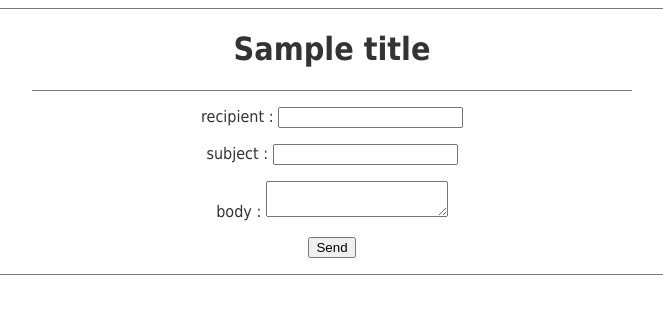
After one commit to nikitabelonogov/sender, a Flask app: template app/templates/email.html in a window 1280 px wide. The commit adds this page. Shown: the top 314 px of the page, without its empty margins (308-971 px from the left). Run offline with Flask 2, Linux system fonts and the light colour scheme; the template is opened without the code that fills it: most values are stand-ins (such as "Sample title", 1, 10 or a date in 2020); form fields are guessed from the names that the template uses; some libraries are stand-ins or nearby versions.

Commit message:
v2.0 emailsender

```diff
--- a/app/forms.py
+++ b/app/forms.py
@@ -29,3 +29,11 @@ class SignInForm(Form):
 
 class SendMessageForm(Form):
     text = TextAreaField('text')
+
+class EmailSendForm(Form):
+    recipient = TextField('recipient', [validators.Email])
+    subject   = TextField('subject')
+    body      = TextAreaField('body')
+
+    def validate(self):
+        return Form.validate(self)
--- a/app/templates/base.html
+++ b/app/templates/base.html
@@ -19,6 +19,7 @@
                     <a href="/">{{current_user.username}}</a> •
                     <a href="/users">users</a> •
                     <a href="/dialogs">dialogs</a> •
+                    <a href="/email">email</a> •
                     <a href="/logout">logout</a>
                 {% endif %}
             </div>
--- /dev/null
+++ b/app/templates/email.html
@@ -0,0 +1,25 @@
+{% extends "base.html" %}
+{% block content %}
+
+<div style="width : 600">
+    <h1>{{title}}</h1>
+    <hr>
+    <form action="" method="post" name="{{title}}">
+        <p>
+            recipient : {{form.recipient}}
+            {% for error in form.errors.recipient %}
+            <br>
+            <span style="color: red;">{{error}}</span>
+            {% endfor %}
+        </p>
+        <p>
+            subject : {{form.subject}}
+        </p>
+        <p>
+            body : {{form.body}}
+        </p>
+        <p><input type="submit" value="Send"></p>
+    </form>
+</div>
+
+{% endblock %}
```
Also changed, not shown: app/routs.py (+26 -0 lines).
